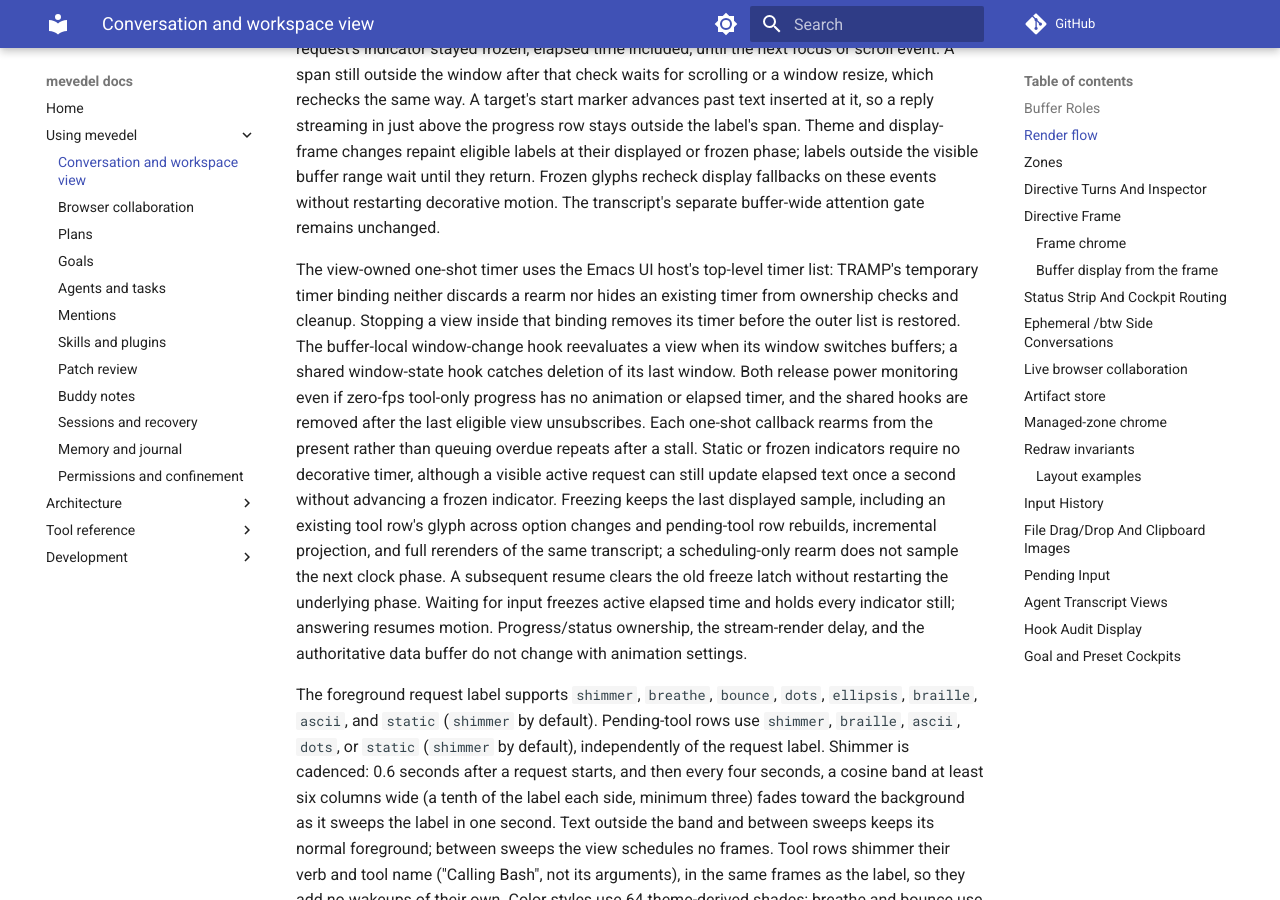
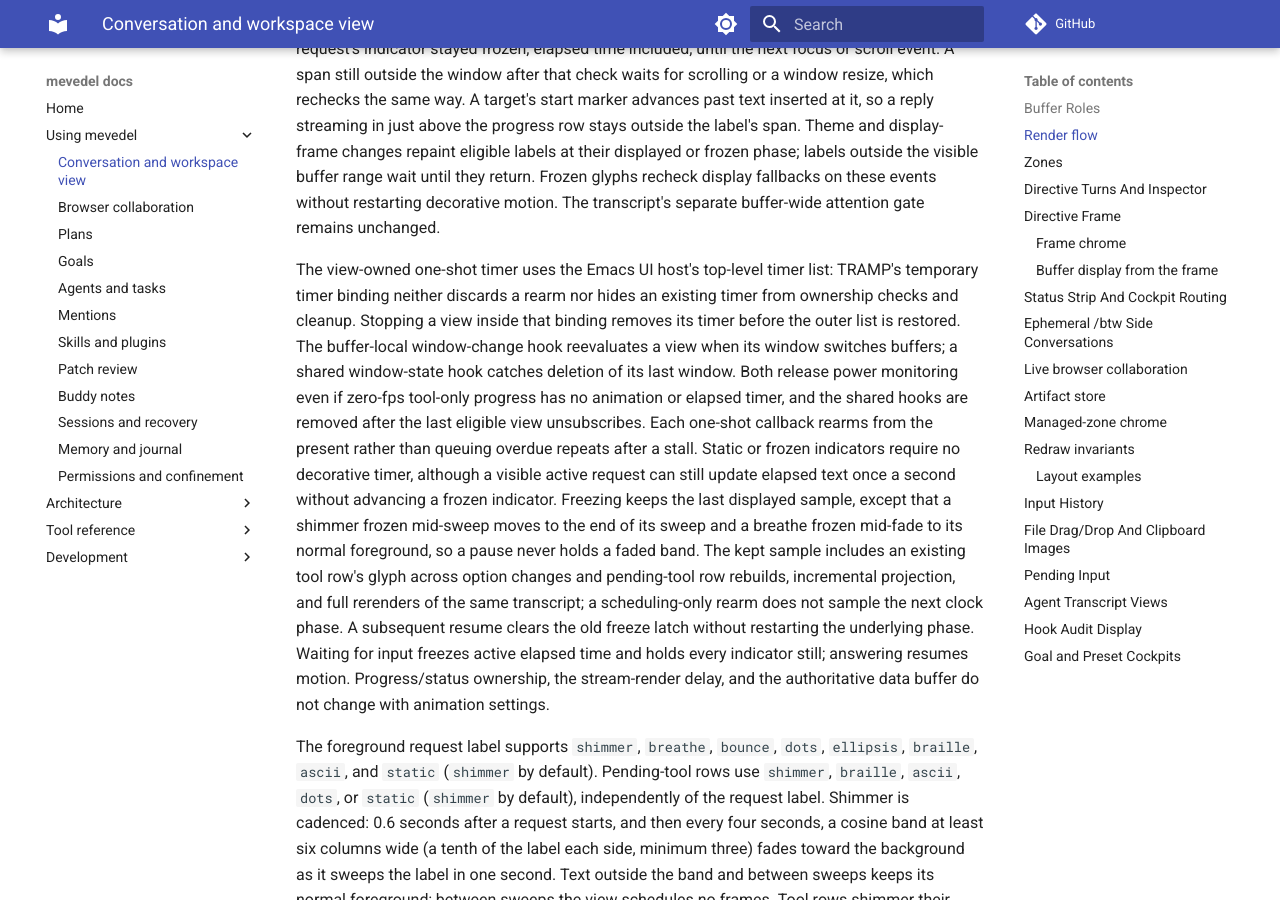
Before and after one commit to FrauH0lle/mevedel, an MkDocs documentation site: the page built from docs/view.md, in a window 1280 px wide and 900 px high, scrolled down 7510 px. Built offline with MkDocs 1.6.1 and Material for MkDocs 9.7.7, drawn with Linux system fonts in a browser that asks for light colours; comment, search, counter and statistics services are not loaded.

Commit message:
fix(view): Rest a frozen shimmer or breathe instead of holding its fade
Freezing for user input or a zero saving ceiling kept the last displayed
sample of every style.  A shimmer frozen during its one-second sweep held
the faded band, and a breathe its dimmed shade, for the whole pause.

Freezing now moves the label's and the tool rows' retained phases to the
end of the sweep (shimmer) or the start of the cycle (breathe), both at
the normal foreground, and the freeze latch repaints spans already drawn
mid-motion.  Glyph styles and bounce keep their phase.  Resuming
continues from the clock.

* mevedel-view-animation.el (mevedel-view-animation-rest-seconds): New.
* mevedel-view-stream.el (mevedel-view--animation-display-seconds): Latch
resting phases and mark visible spans for repainting.
(mevedel-view--start-spinner-timer): Repaint them on the freeze.
* test/test-mevedel-view-animation.el (mevedel-view-animation-rest-seconds):
New test.
* test/test-mevedel-view-stream.el (mevedel-view-animation-freeze-rests):
New test.
* docs/view.md, docs/adr/0119-*.md: Describe the resting freeze.

```diff
--- a/docs/view.md
+++ b/docs/view.md
@@ -366,7 +366,9 @@
 after a stall. Static or frozen indicators require no decorative timer,
 although a visible active request can still update elapsed text once a second
 without advancing a frozen indicator. Freezing keeps the last displayed
-sample, including an existing tool row's glyph across option changes and
+sample, except that a shimmer frozen mid-sweep moves to the end of its sweep
+and a breathe frozen mid-fade to its normal foreground, so a pause never holds
+a faded band. The kept sample includes an existing tool row's glyph across option changes and
 pending-tool row rebuilds, incremental projection, and full rerenders of the
 same transcript; a scheduling-only rearm does not sample the next
 clock phase. A subsequent resume clears the old freeze latch without
```
Also changed, not shown: docs/adr/0119-keep-views-reconstructable-and-rendering-bounded.md (+13 -1 lines), 4 other files.
